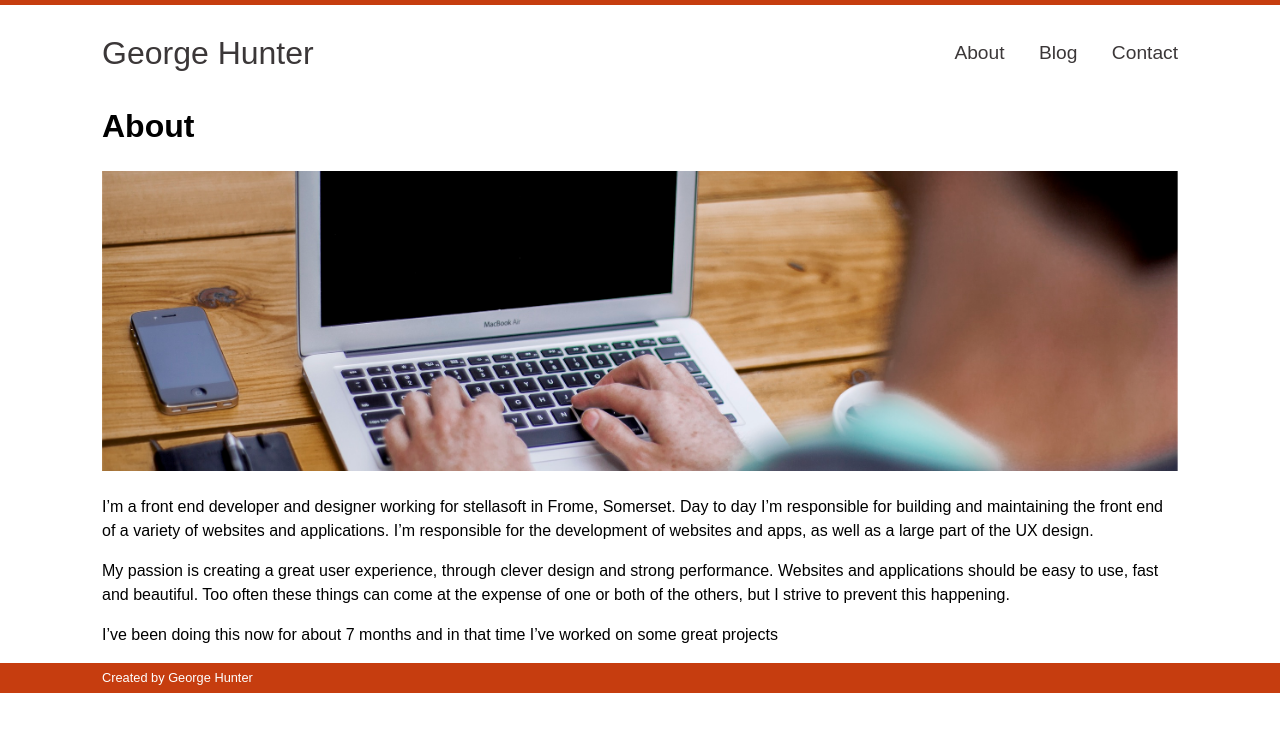
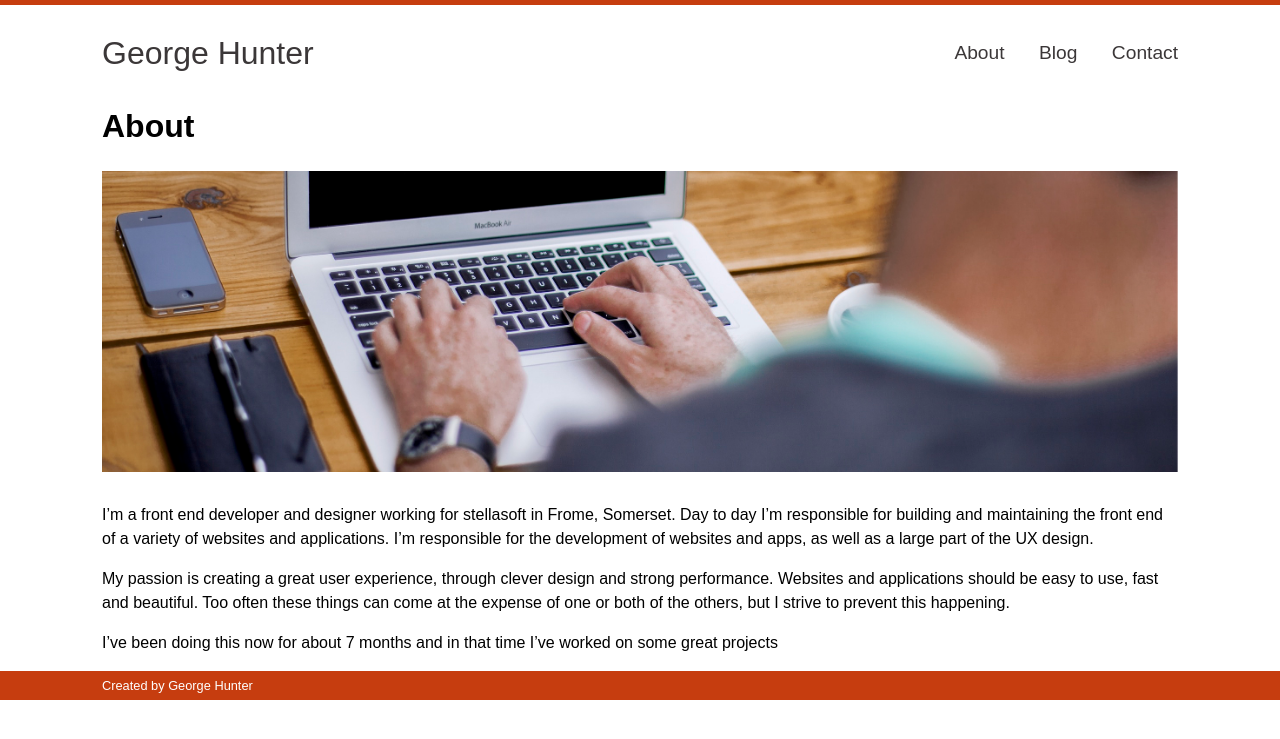
Before and after one commit to GeorgeHunter/GeorgeHunter.github.io, a Jekyll site: the page built from about.md, in a window 1280 px wide. Shown: the top 739 px of the page. Built offline with Jekyll 4.4.1, drawn with Linux system fonts in a browser that asks for light colours.

Commit message:
Added inline image

```diff
--- a/_layouts/page.html
+++ b/_layouts/page.html
@@ -7,13 +7,11 @@ layout: default
     <h1 class="post-title">{{ page.title }}</h1>
   </header>
 
-<!-- {% if page.image %}
+{% if page.image %}
 	<img src="{{ site.url }}/images/{{ page.image }}">
-{% endif %} -->
+{% endif %}
 
-{% if page.image %}
-	<div style="background: url({{ site.url }}/images/{{ page.image }}); background-size: cover; background-position: 0 {{ page.position }};width: 100%; height: 300px; margin-bottom: 24px"></div>
-{% endif %}
+
 
   <article class="post-content">
     {{ content }}
```
Also changed, not shown: images/about.jpg, 5 other files.
